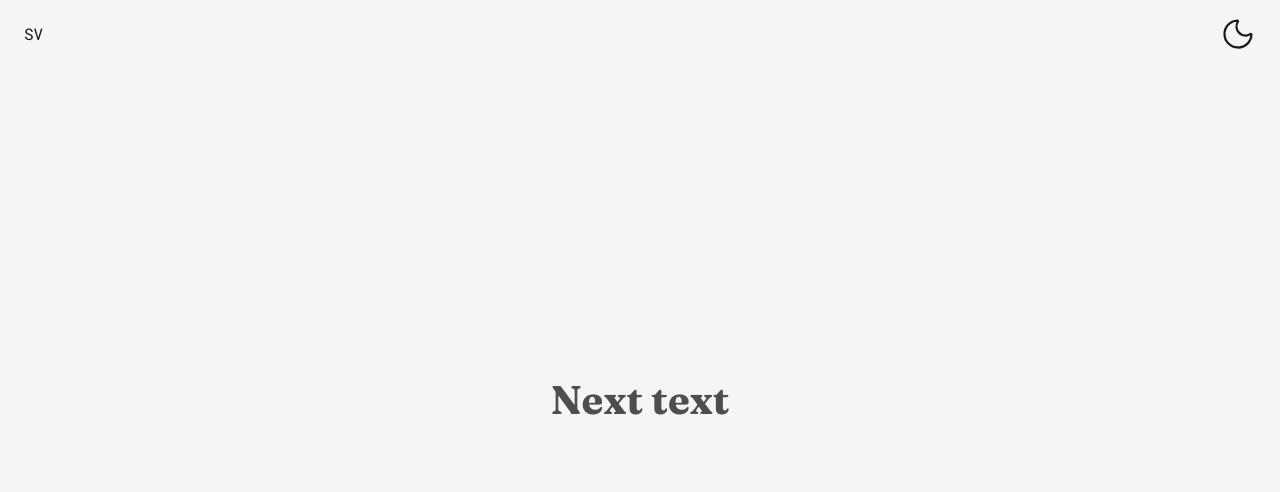
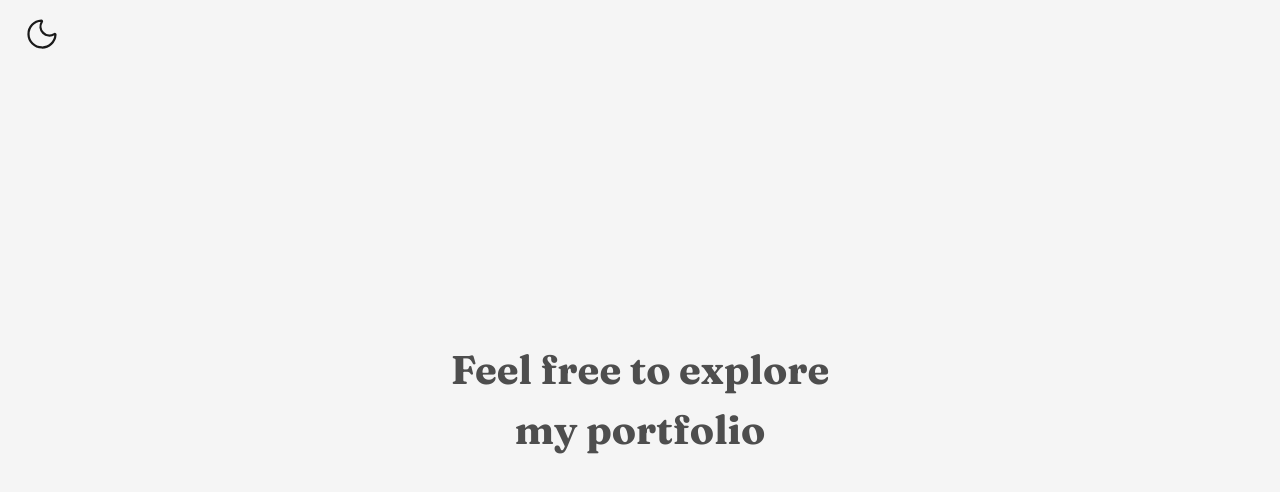
Before and after one commit to ngeliecode/angelie-portfolio, a React (Vite) app: page / in a window 1280 px wide. Shown: the top 492 px of the page. Built offline with nearby package versions, Linux system fonts and the light colour scheme.

Commit message:
Remove language toggle

```diff
--- a/src/App.tsx
+++ b/src/App.tsx
@@ -8,36 +8,21 @@ import { useState, useEffect } from 'react'
 
 const App = () => {
   const [theme, setTheme] = useState(localStorage.getItem('theme') || 'light')
-  const [lang, setLang] = useState(localStorage.getItem('language') || 'en')
 
   useEffect(() => {
     document.body.classList.toggle('dark', theme === 'dark')
     localStorage.setItem('theme', theme)
   }, [theme])
 
-  useEffect(() => {
-    document.body.classList.toggle('eng', lang === 'en')
-    localStorage.setItem('language', lang)
-  }, [lang])
-
   const toggleTheme = () => {
     setTheme(theme === 'light' ? 'dark' : 'light')
   }
 
-  const toggleLanguage = () => {
-    setLang(lang === 'sv' ? 'en' : 'sv')
-  }
-
   return (
     <>
-      <Nav
-        theme={theme}
-        toggleTheme={toggleTheme}
-        language={lang}
-        toggleLanguage={toggleLanguage}
-      />
+      <Nav theme={theme} toggleTheme={toggleTheme} />
       <main>
-        <Intro language={lang} />
+        <Intro />
         <Home />
         <About />
         <Projects />
--- a/src/components/Nav/Nav.tsx
+++ b/src/components/Nav/Nav.tsx
@@ -1,20 +1,12 @@
 import ThemeToggle from '../ThemeToggle'
-import LanguageToggle from '../LanguageToggle'
 
 import type { ThemeProps } from '../../types/theme'
-import type { LanguageProps } from '../../types/language'
 
 import './Nav.css'
 
-const Nav = ({
-  theme,
-  toggleTheme,
-  language,
-  toggleLanguage,
-}: ThemeProps & LanguageProps) => {
+const Nav = ({ theme, toggleTheme }: ThemeProps) => {
   return (
     <nav className="navbar">
-      <LanguageToggle language={language} toggleLanguage={toggleLanguage} />
       <ThemeToggle theme={theme} toggleTheme={toggleTheme} />
     </nav>
   )
--- a/src/data/translations.ts
+++ b/src/data/translations.ts
@@ -1,11 +1,11 @@
 export const translations = {
   sv: {
-    welcome: 'Välkommen webbresenär, jag heter Angelie',
-    scroll: 'Skrolla ner',
+    partOne: 'Välkommen webbresenär, jag heter Angelie',
+    partTwo: 'Varsågod att utforska min portfolio',
   },
 
   en: {
-    welcome: 'Welcome web traveler, I’m Angelie',
-    scroll: 'Scroll down',
+    partOne: 'Welcome web traveler, I’m Angelie',
+    partTwo: 'Feel free to explore my portfolio',
   },
 }
--- a/src/sections/Intro/Intro.css
+++ b/src/sections/Intro/Intro.css
@@ -14,12 +14,12 @@
   grid-area: 1 / 1;
 }
 
-.eng .intro-text > :first-child {
+.intro-text > :first-child {
   min-width: 16rem;
   max-width: 16rem;
 }
 
-.intro-text > :first-child {
-  min-width: 26rem;
-  max-width: 26rem;
+.intro-text > :last-child {
+  min-width: 25rem;
+  max-width: 25rem;
 }
--- a/src/sections/Intro/Intro.tsx
+++ b/src/sections/Intro/Intro.tsx
@@ -1,18 +1,11 @@
-import { translations } from '../../data/translations'
 import './Intro.css'
 
-type IntroProps = {
-  language: string
-}
-
-const Intro = ({ language }: IntroProps) => {
-  const text = translations[language]
-
+const Intro = () => {
   return (
     <section className="intro h-screen">
       <div className="intro-text">
-        <h1 className="fade-in-out">{text.welcome}</h1>
-        <h2 className="fade-in">Next text</h2>
+        <h1 className="fade-in-out">Welcome web traveler, I’m Angelie</h1>
+        <h2 className="fade-in">Feel free to explore my portfolio</h2>
       </div>
     </section>
   )
--- a/src/types/language.ts
+++ /dev/null
@@ -1,4 +0,0 @@
-export type LanguageProps = {
-  language: string
-  toggleLanguage: () => void
-}
```
